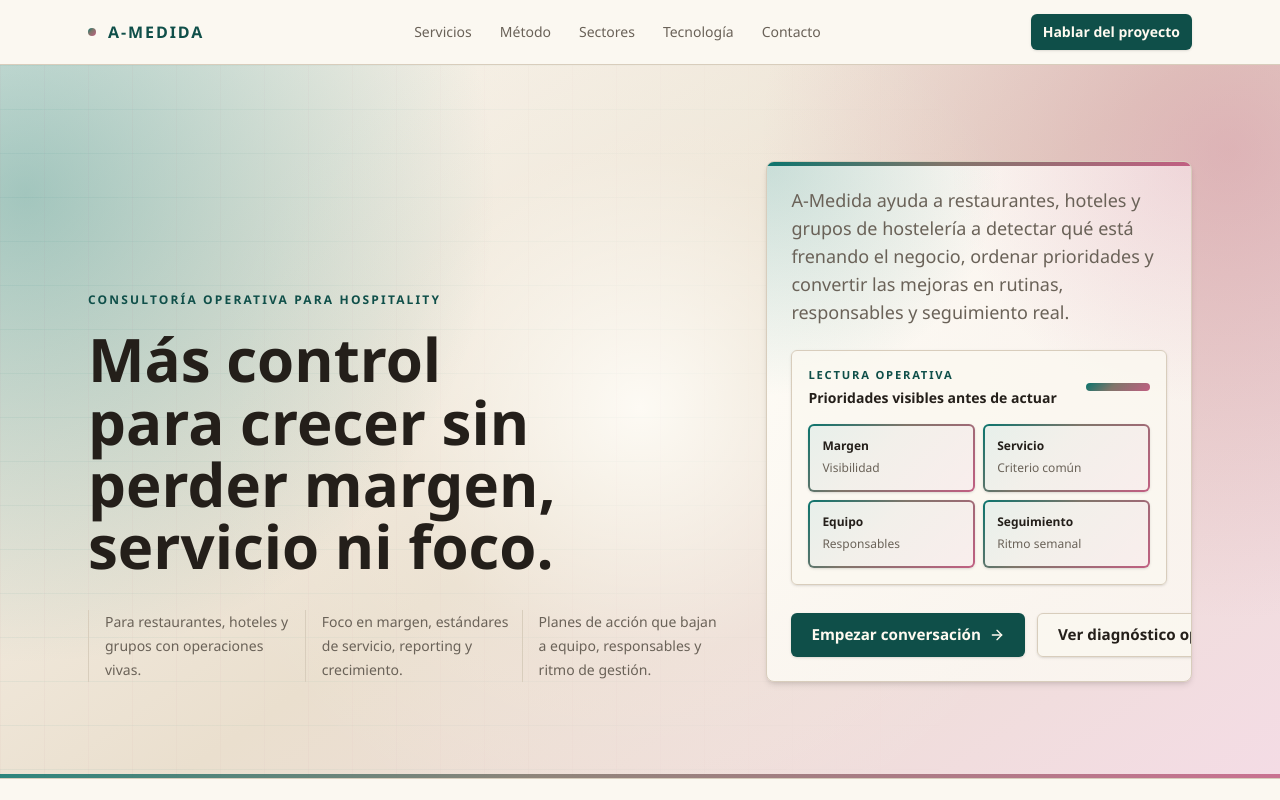
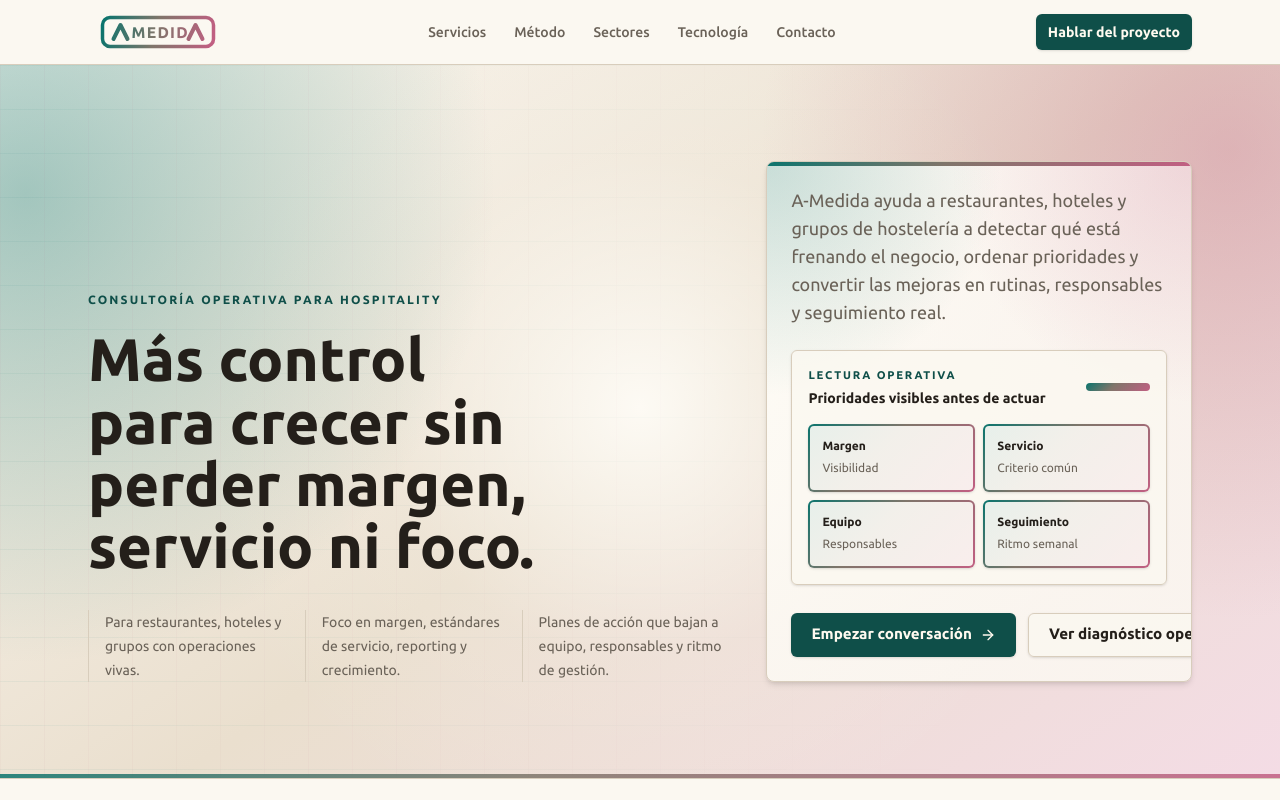
Before and after one commit to javiermatillasantiago1987-cell/a-medida-web, a Next.js app: page / in a window 1280 px wide. Shown: the top 800 px of the page. Built offline with nearby package versions, Linux system fonts and the light colour scheme.

Commit message:
Add gradient wordmark logo

```diff
--- a/next.config.ts
+++ b/next.config.ts
@@ -1,6 +1,7 @@
 import type { NextConfig } from "next";
 
 const nextConfig: NextConfig = {
+  allowedDevOrigins: ["192.168.1.16"],
   turbopack: {
     root: process.cwd(),
   },
--- a/src/app/globals.css
+++ b/src/app/globals.css
@@ -91,7 +91,8 @@ body {
   background: var(--background);
   color: var(--foreground);
   font-family:
-    "Aptos",
+    var(--font-ubuntu),
+    Ubuntu,
     "Segoe UI",
     "Helvetica Neue",
     Arial,
--- a/src/app/layout.tsx
+++ b/src/app/layout.tsx
@@ -1,9 +1,16 @@
 import type { Metadata } from "next";
+import { Ubuntu } from "next/font/google";
 import "./globals.css";
 
 import { Footer } from "@/components/site/footer";
 import { Header } from "@/components/site/header";
 import { siteContent } from "@/content/site";
+
+const ubuntu = Ubuntu({
+  subsets: ["latin"],
+  weight: ["300", "400", "500", "700"],
+  variable: "--font-ubuntu",
+});
 
 export const metadata: Metadata = {
   metadataBase: new URL(siteContent.url),
@@ -28,7 +35,7 @@ export default function RootLayout({
   children: React.ReactNode;
 }>) {
   return (
-    <html lang="es">
+    <html className={ubuntu.variable} lang="es">
       <body>
         <Header />
         <main>{children}</main>
--- /dev/null
+++ b/src/components/brand/amedida-logo.tsx
@@ -0,0 +1,65 @@
+import { cn } from "@/lib/utils";
+
+type AmedidaLogoProps = {
+  size?: "compact" | "large";
+  className?: string;
+};
+
+const sizeClasses = {
+  compact: "h-9 w-[8.75rem]",
+  large: "h-12 w-[11.75rem]",
+};
+
+export function AmedidaLogo({ size = "compact", className }: AmedidaLogoProps) {
+  const gradientId = `amedida-logo-gradient-${size}`;
+
+  return (
+    <svg
+      aria-label="A-Medida"
+      className={cn(sizeClasses[size], "block shrink-0", className)}
+      fill="none"
+      role="img"
+      viewBox="0 0 236 72"
+      xmlns="http://www.w3.org/2000/svg"
+    >
+      <defs>
+        <linearGradient
+          gradientUnits="userSpaceOnUse"
+          id={gradientId}
+          x1="10"
+          x2="226"
+          y1="10"
+          y2="62"
+        >
+          <stop stopColor="var(--teal)" />
+          <stop offset="0.48" stopColor="#7f756a" />
+          <stop offset="1" stopColor="var(--pink)" />
+        </linearGradient>
+      </defs>
+      <rect
+        height="58"
+        rx="15"
+        stroke={`url(#${gradientId})`}
+        strokeWidth="7"
+        width="222"
+        x="7"
+        y="7"
+      />
+      <g stroke={`url(#${gradientId})`} strokeLinecap="round" strokeLinejoin="round" strokeWidth="8">
+        <path d="M29 50 L43 22 L57 50" />
+        <path d="M179 50 L193 22 L207 50" />
+      </g>
+      <text
+        fill={`url(#${gradientId})`}
+        fontFamily="var(--font-ubuntu), Ubuntu, Arial, sans-serif"
+        fontSize="31"
+        fontWeight="700"
+        letterSpacing="2.6"
+        x="65"
+        y="48"
+      >
+        MEDID
+      </text>
+    </svg>
+  );
+}
--- a/src/components/site/footer.tsx
+++ b/src/components/site/footer.tsx
@@ -1,5 +1,6 @@
 import Link from "next/link";
 
+import { AmedidaLogo } from "@/components/brand/amedida-logo";
 import { navigationItems } from "@/content/navigation";
 import { siteContent } from "@/content/site";
 
@@ -8,10 +9,7 @@ export function Footer() {
     <footer className="border-t border-dark bg-dark text-primary-foreground">
       <div className="mx-auto grid w-full max-w-6xl gap-10 px-4 py-12 sm:px-6 md:grid-cols-[1.2fr_1fr]">
         <div>
-          <p className="flex items-center gap-3 text-base font-semibold tracking-[0.12em] uppercase">
-            <span aria-hidden="true" className="block h-2 w-2 rounded-full accent-rule" />
-            {siteContent.name}
-          </p>
+          <AmedidaLogo size="large" />
           <p className="mt-5 max-w-md text-sm leading-6 text-dark-muted">
             {siteContent.footer.description}
           </p>
--- a/src/components/site/header.tsx
+++ b/src/components/site/header.tsx
@@ -4,9 +4,9 @@ import { useState } from "react";
 import Link from "next/link";
 import { Menu, X } from "lucide-react";
 
+import { AmedidaLogo } from "@/components/brand/amedida-logo";
 import { Button } from "@/components/ui/button";
 import { headerCta, navigationItems } from "@/content/navigation";
-import { siteContent } from "@/content/site";
 
 const mobileMenuId = "mobile-navigation";
 
@@ -21,12 +21,12 @@ export function Header() {
     <header className="sticky top-0 z-50 border-b bg-background/90 backdrop-blur-md">
       <div className="mx-auto flex h-16 w-full max-w-6xl items-center justify-between px-4 sm:px-6">
         <Link
-          className="flex items-center gap-3 text-base font-semibold tracking-[0.12em] text-primary uppercase"
+          aria-label="A-Medida"
+          className="block"
           href="/"
           onClick={closeMobileMenu}
         >
-          <span aria-hidden="true" className="block h-2 w-2 rounded-full accent-rule" />
-          {siteContent.name}
+          <AmedidaLogo size="compact" />
         </Link>
         <nav aria-label="Navegación principal" className="hidden md:block">
           <ul className="flex items-center gap-7 text-sm font-medium text-muted-foreground">
```
Also changed, not shown: 1 other file (tests, documents, lock files or other folders).
